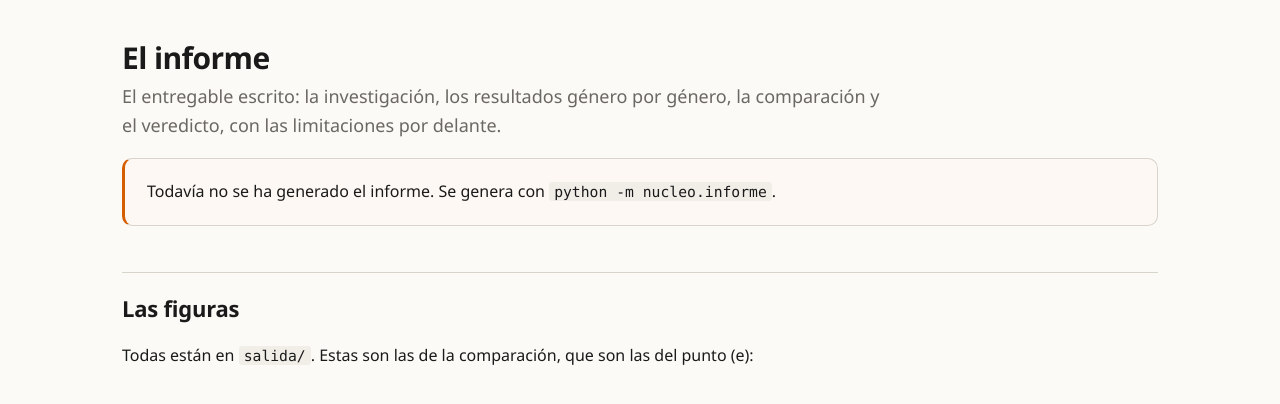
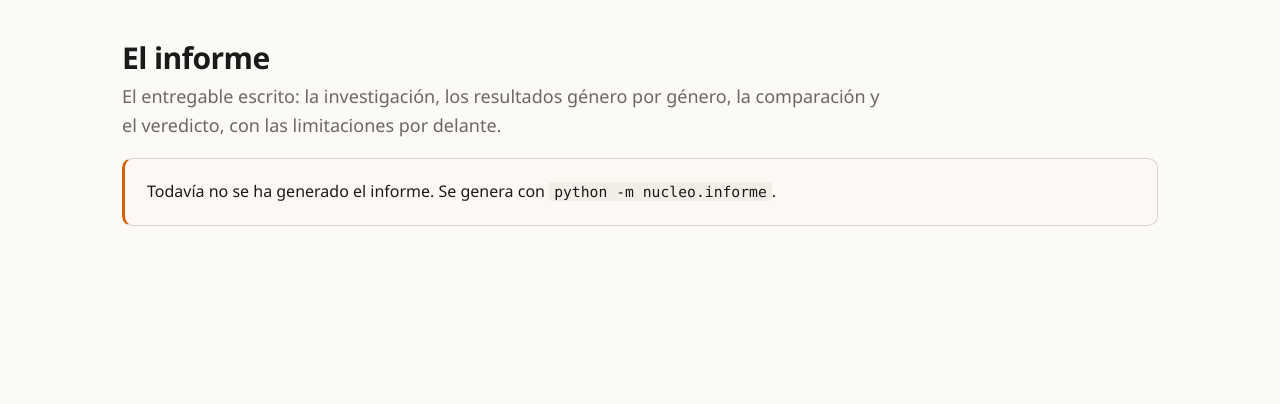
Before and after one commit to NPCamilo/generos-musicales-adc-dac, a Django app: template motor/templates/motor/informe.html in a window 1280 px wide. Shown: the part 57-461 px from the top of the page. Run offline with Django 5.2, Linux system fonts and the light colour scheme; the template is opened without the code that fills it, so the values that code supplies are empty.

Commit message:
Remove figures section from informe.html
Removed section about figures and their display.

```diff
--- a/motor/templates/motor/informe.html
+++ b/motor/templates/motor/informe.html
@@ -34,21 +34,6 @@
 </div>
 {% endif %}
 
-<h2>Las figuras</h2>
-<p>
-  Todas están en <code>salida/</code>. Estas son las de la comparación,
-  que son las del punto (e):
-</p>
-<div class="rejilla">
-  {% for nombre in figuras %}
-    {% if nombre|slice:":13" == "comparacion_" %}
-    <div class="tarjeta">
-      <div class="titulo">{{ nombre|slice:"13:"|slice:"-4" }}</div>
-      <div class="obra">PNG a 300 dpi · salida/{{ nombre }}</div>
-    </div>
-    {% endif %}
-  {% endfor %}
-</div>
 
 
 {% endblock %}
```
